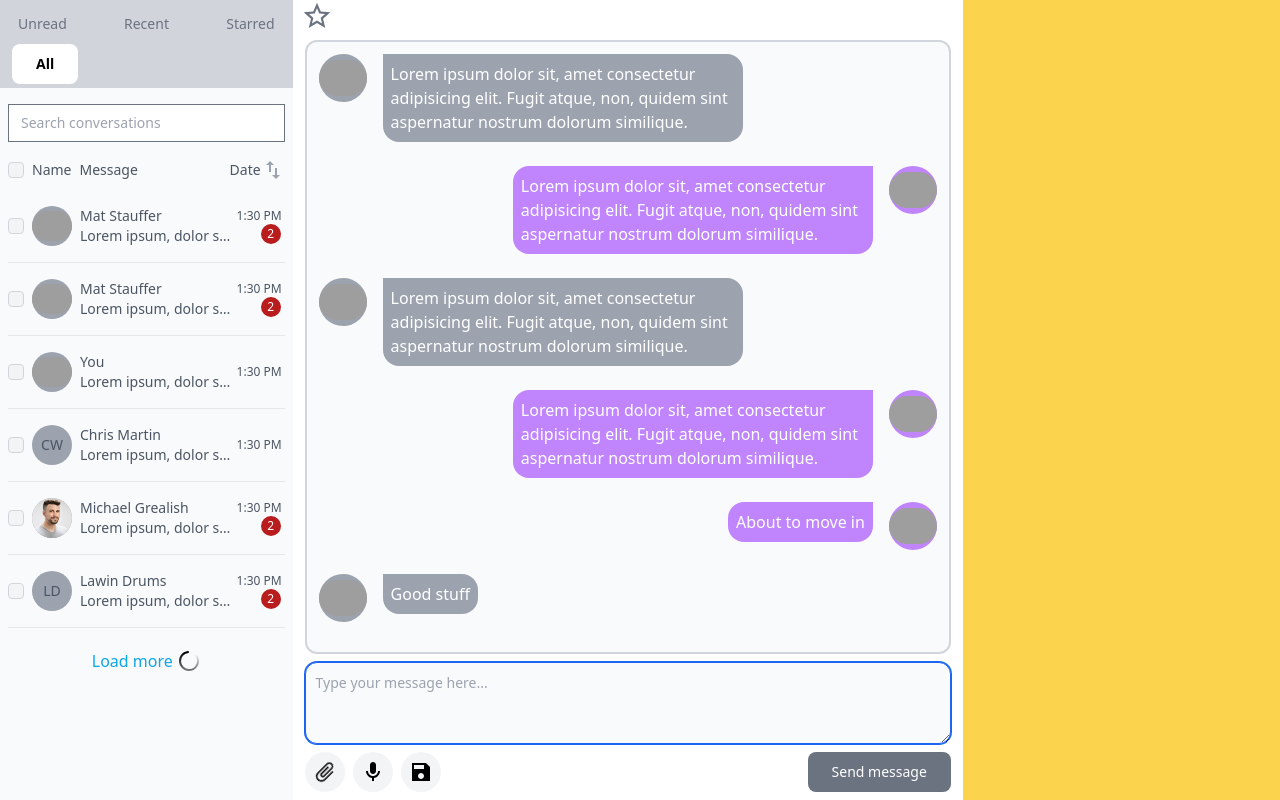
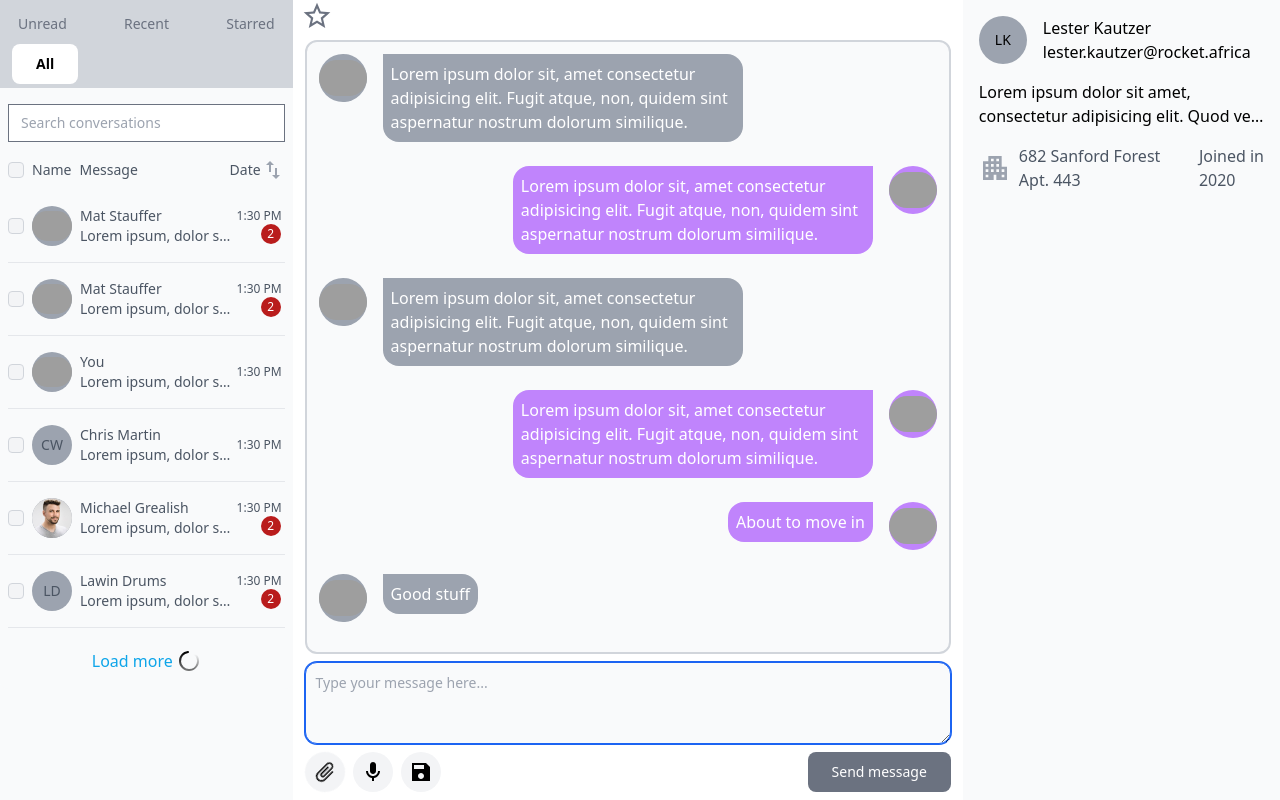
Before and after one commit to mutuadavid93/chat-widget-ui, a website built with Vite: page src/index.html in a window 1280 px wide. Built offline with nearby package versions, Linux system fonts and the light colour scheme; grey boxes are pictures that could not be loaded.

Commit message:
start right sidebar

```diff
--- a/src/index.html
+++ b/src/index.html
@@ -679,7 +679,51 @@
         </div>
         <!-- end chat-messages -->
 
-        <div class="col-span-4 bg-amber-300"></div>
+        <div class="col-span-4 space-y-4 bg-gray-50 p-4">
+          <div class="flex items-center gap-4">
+            <div
+              class="flex size-12 min-w-12 items-center justify-center rounded-full bg-gray-400 text-sm font-medium"
+            >
+              LK
+            </div>
+            <div class="w-full">
+              <h2 class="font-medium">Lester Kautzer</h2>
+              <a href="#">lester.kautzer@rocket.africa</a>
+            </div>
+          </div>
+          <p class="line-clamp-2">
+            Lorem ipsum dolor sit amet, consectetur adipisicing elit. Quod vel
+            sunt quaerat, eaque temporibus voluptas vero neque provident
+            pariatur doloribus quam sequi id quis obcaecati exercitationem ipsam
+            laboriosam mollitia officia?
+          </p>
+
+          <div class="flex w-full items-center justify-between text-gray-600">
+            <div class="flex items-center gap-2">
+              <div class="text-gray-400">
+                <svg
+                  xmlns="http://www.w3.org/2000/svg"
+                  width="32"
+                  height="32"
+                  viewBox="0 0 24 24"
+                >
+                  <path
+                    fill="currentColor"
+                    d="M17 11V3H7v4H3v14h8v-4h2v4h8V11zM7 19H5v-2h2zm0-4H5v-2h2zm0-4H5V9h2zm4 4H9v-2h2zm0-4H9V9h2zm0-4H9V5h2zm4 8h-2v-2h2zm0-4h-2V9h2zm0-4h-2V5h2zm4 12h-2v-2h2zm0-4h-2v-2h2z"
+                  />
+                </svg>
+              </div>
+              <div>
+                <h4>682 Sanford Forest</h4>
+                Apt. 443
+              </div>
+            </div>
+            <div>
+              <h4>Joined in</h4>
+              2020
+            </div>
+          </div>
+        </div>
       </section>
     </main>
 
```
